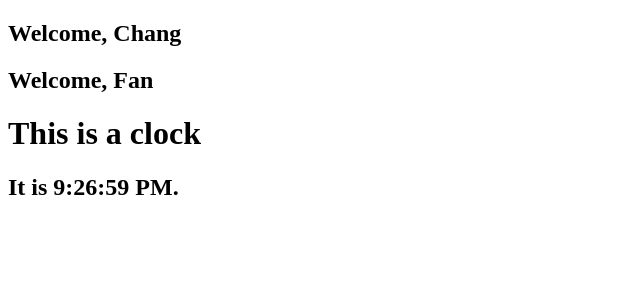
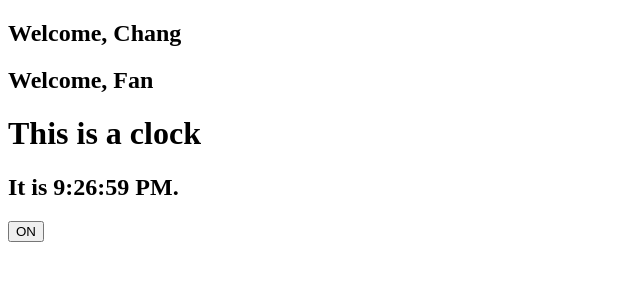
Before and after one commit to sunchang1265/React, a React app: page / in a window 1280 px wide. Shown: the top 300 px of the page, without its empty margins (0-640 px from the left). Built offline with nearby package versions, Linux system fonts and the light colour scheme.

Commit message:
Event handler

```diff
--- a/src/App.js
+++ b/src/App.js
@@ -1,7 +1,6 @@
 import React from 'react';
 import ReactDOM from 'react-dom';
 import Welcome from './welcome';
-import Clock from './clock';
 
 const App = ()=>{
     return (
@@ -14,5 +13,4 @@ const App = ()=>{
 
 export default App;
 
-ReactDOM.render(<App />, document.getElementById("app"));
-ReactDOM.render(<Clock />, document.getElementById("root"));
+// ReactDOM.render(<App />, document.getElementById("app"));
--- /dev/null
+++ b/src/Toggle.js
@@ -0,0 +1,28 @@
+import React from 'react';
+import ReactDOM from 'react-dom';
+
+class Toggle extends React.Component {
+    constructor(props) {
+        super(props);
+        this.state = { isToggleOn: true };
+
+        // This binding is necessary to make `this` work in the callback
+        this.handleClick = this.handleClick.bind(this);
+    }
+
+    handleClick() {
+        this.setState(prevState => ({
+            isToggleOn: !prevState.isToggleOn
+        }));
+    }
+
+    render() {
+        return (
+            <button id='id_btn' onClick={(e) => this.handleClick(e)}>
+                {this.state.isToggleOn ? 'ON' : 'OFF'}
+            </button>
+        );
+    }
+}
+
+export default Toggle;
--- a/src/index.js
+++ b/src/index.js
@@ -1,5 +1,19 @@
+import React from 'react';
+import ReactDOM from 'react-dom';
+import Welcome from './welcome';
+import Clock from './clock';
+import Toggle from './Toggle';
 import App from './App.js';
 
 const arr = [1, 2, 3];
 const test = () => console.log(...arr);
 window.test = test;
+
+ReactDOM.render(
+    <div>
+        <App />
+        <Clock />
+        <Toggle/>
+    </div>,
+    document.getElementById("root")
+);
```
